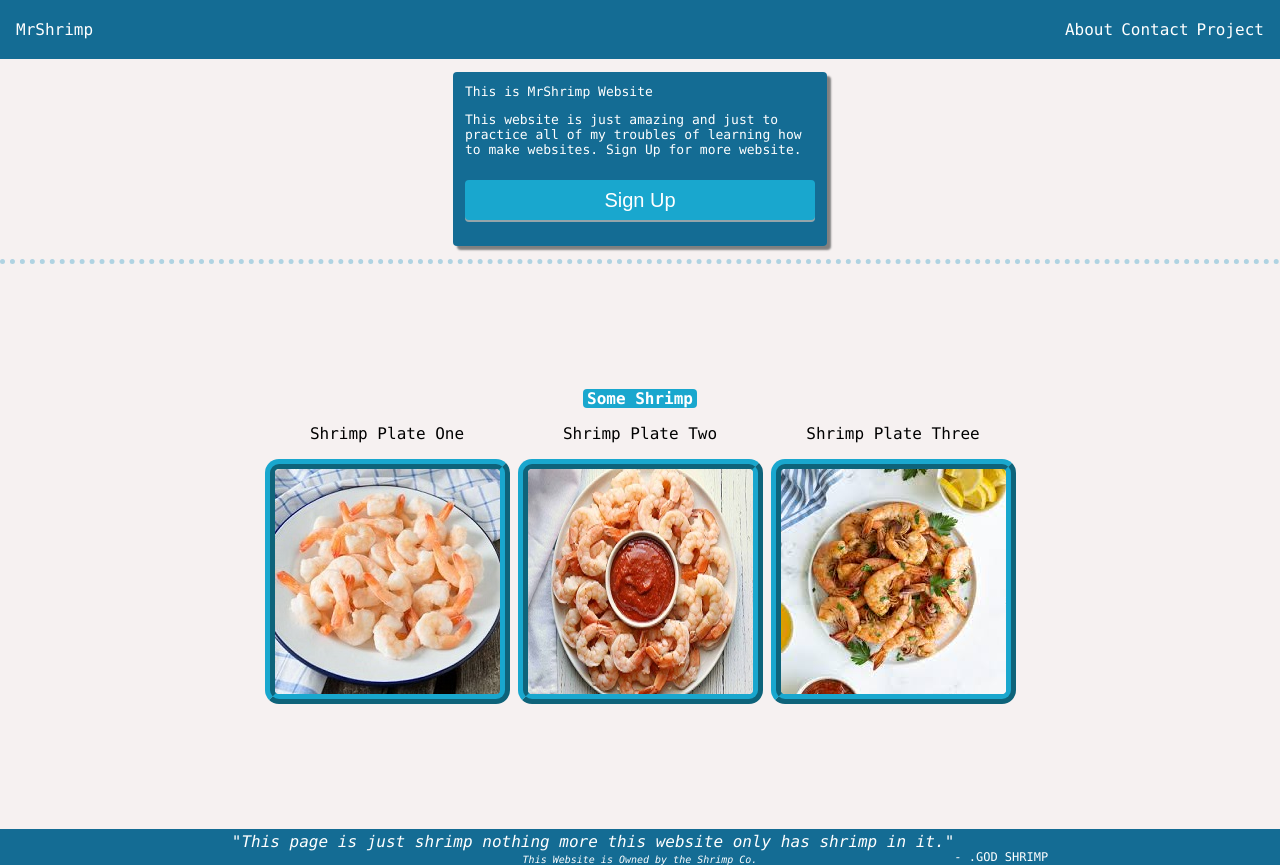
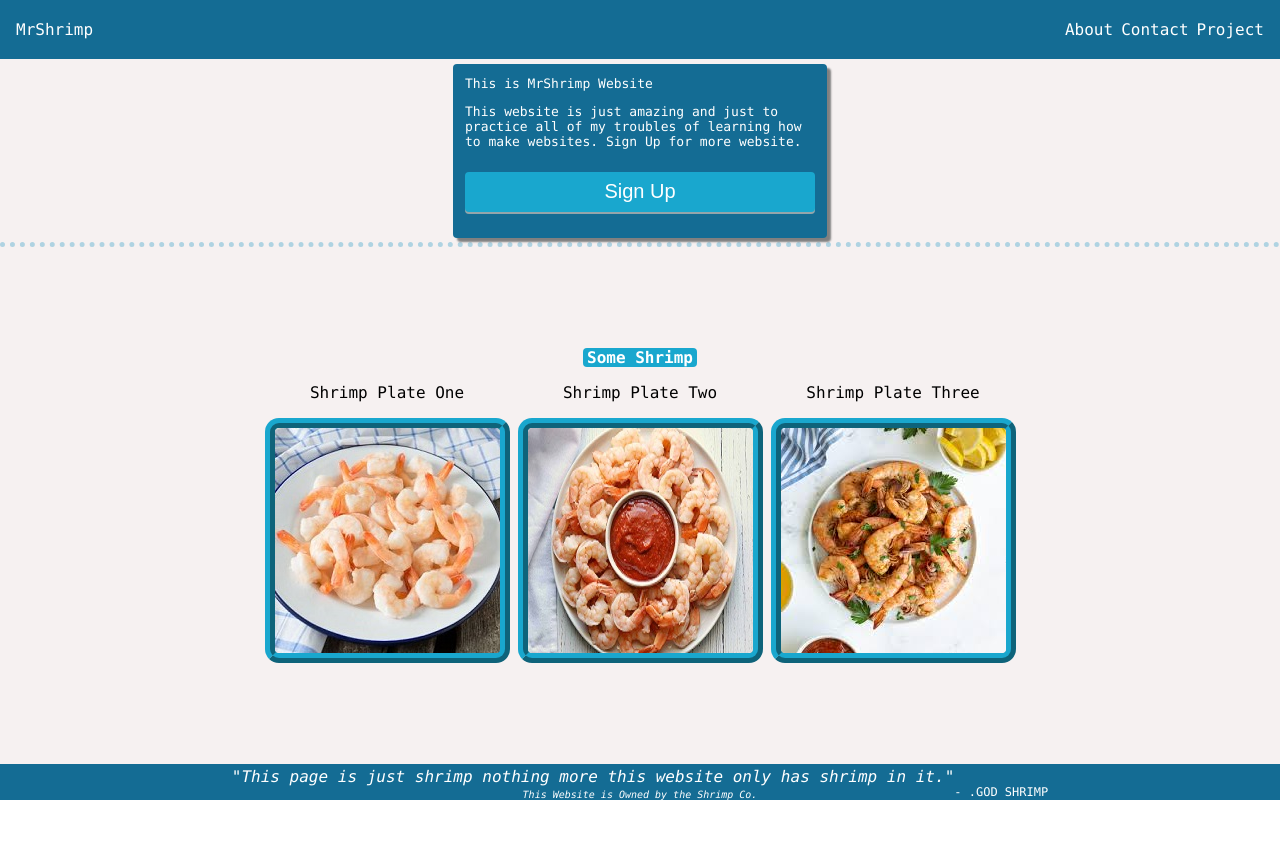
Before and after one commit to MrShrimp5566/Landing-Page, a plain HTML site: page index.html in a window 1280 px wide. After the commit the page ends 800 px from the top, so only its background shows below. Drawn offline with Linux system fonts and the light colour scheme.

Commit message:
bug fixes

```diff
--- a/index.html
+++ b/index.html
@@ -6,7 +6,7 @@
     <title>MrShrimp - Offical Page</title>
     <link rel="stylesheet" href="styles.css">
 </head>
-<body>
+<body id="body">
     <div class="header">
         <div>MrShrimp</div>
         <ul>
--- a/styles.css
+++ b/styles.css
@@ -1,9 +1,12 @@
-body {
+#body {
     font-family: 'Monaco', monospace;
     display: flex;
     flex-direction: column;
     margin: 0;
     color: white;
+    position: fixed;
+    width: 100%;
+    height: 100%;
 }
 .header {
     display: flex;
```
